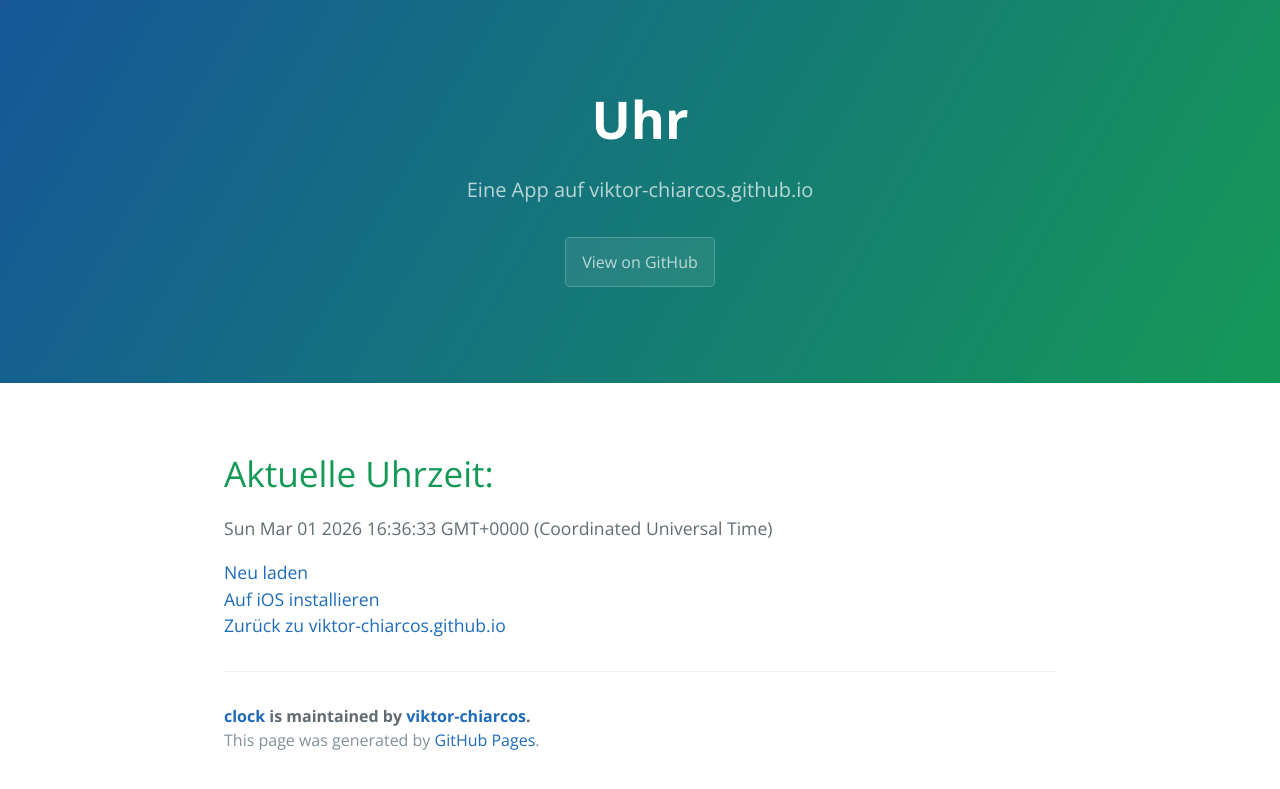
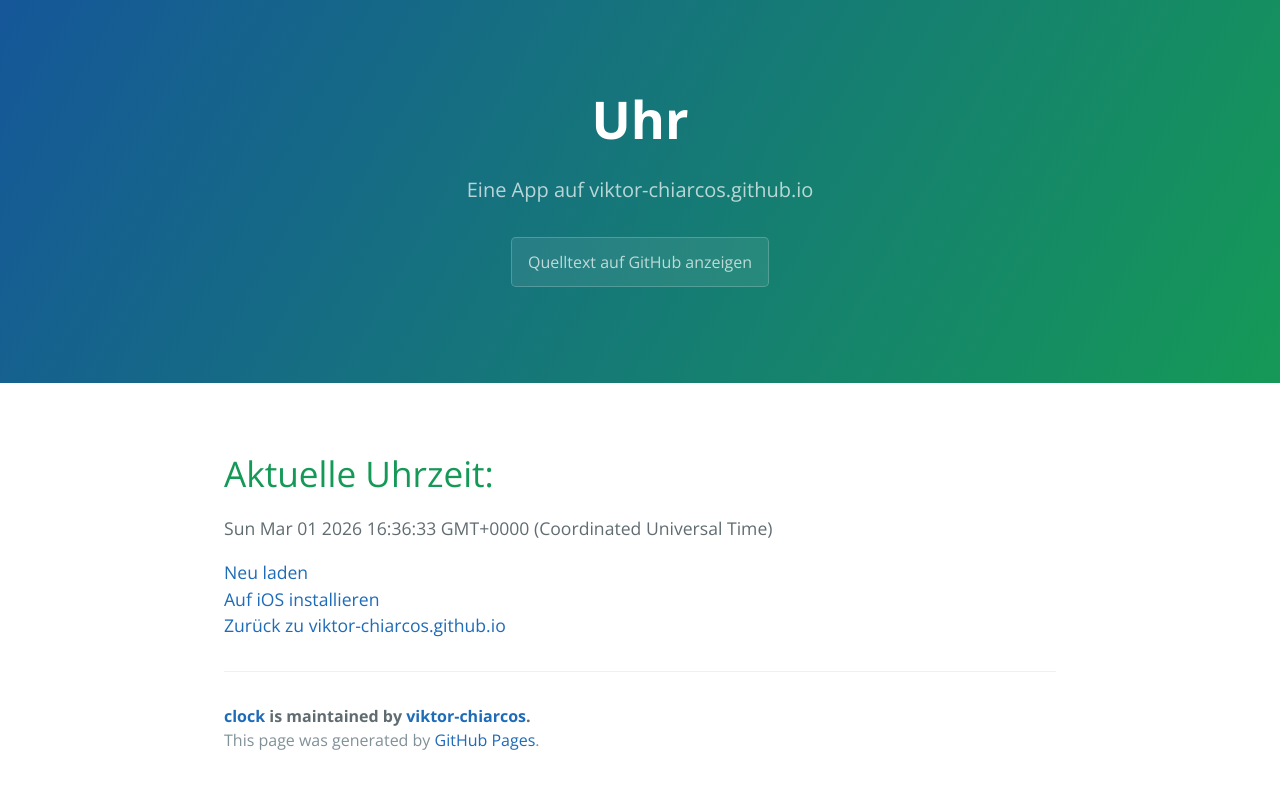
Before and after one commit to viktor-chiarcos/clock, a Jekyll site: the page built from index.md, in a window 1280 px wide. Shown: the top 789 px of the page. Built offline with Jekyll 4.4.1, drawn with Linux system fonts in a browser that asks for light colours.

Commit message:
default.html aktualisieren

```diff
--- a/_layouts/default.html
+++ b/_layouts/default.html
@@ -19,7 +19,7 @@
       <h1 class="project-name">{{ page.title | default: site.title | default: site.github.repository_name }}</h1>
       <h2 class="project-tagline">{{ page.description | default: site.description | default: site.github.project_tagline }}</h2>
       {% if site.github.is_project_page %}
-        <a href="{{ site.github.repository_url }}" class="btn">View on GitHub</a>
+        <a href="{{ site.github.repository_url }}" class="btn">Quelltext auf GitHub anzeigen</a>
       {% endif %}
       {% if site.show_downloads %}
         <a href="{{ site.github.zip_url }}" class="btn">Download .zip</a>
```
